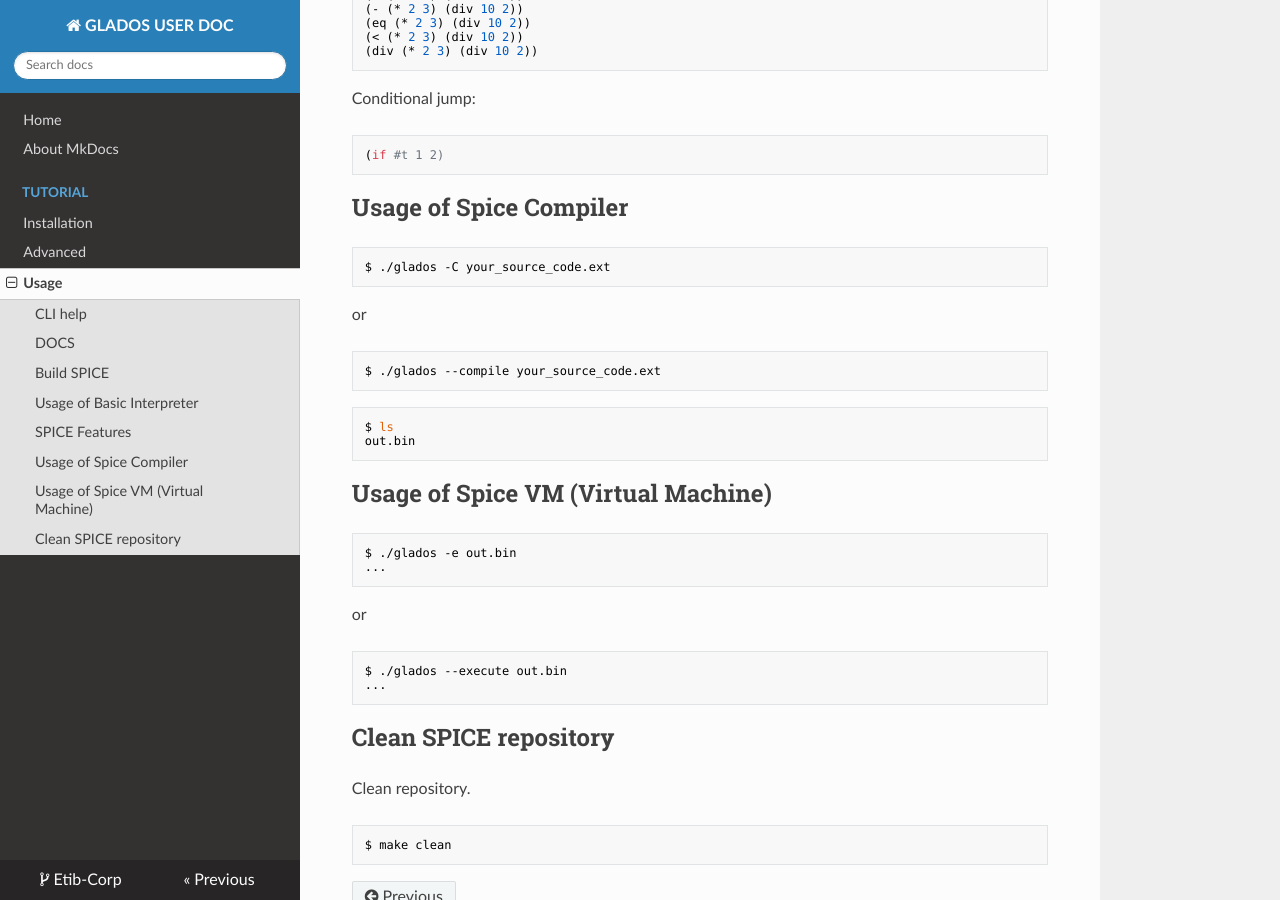
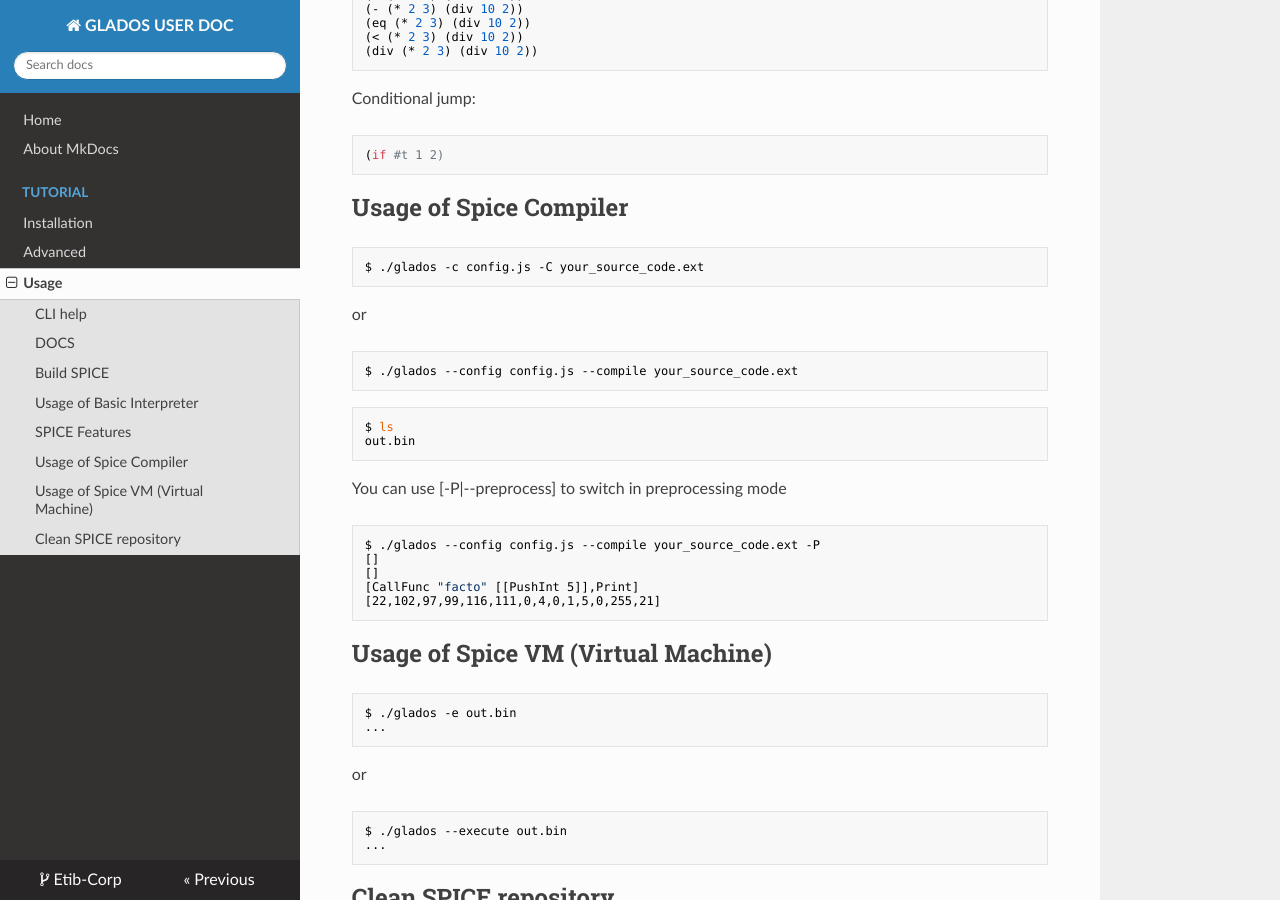
Before and after one commit to etib-corp/SPICE, an MkDocs documentation site: the page built from docs/docs/tutorial/usage.md, in a window 1280 px wide and 900 px high, scrolled down 1842 px. Built offline with MkDocs 1.6.1, drawn with Linux system fonts in a browser that asks for light colours; nearby versions of some CDN libraries.

Commit message:
Doc: update docs

````diff
--- a/docs/docs/tutorial/usage.md
+++ b/docs/docs/tutorial/usage.md
@@ -128,17 +128,27 @@ Conditional jump:
 ## Usage of Spice Compiler
 
 ```sh
-$ ./glados -C your_source_code.ext
+$ ./glados -c config.js -C your_source_code.ext
 ```
 or
 
 ```sh
-$ ./glados --compile your_source_code.ext
+$ ./glados --config config.js --compile your_source_code.ext
 ```
 
 ```sh
 $ ls
 out.bin
+```
+
+You can use [-P|--preprocess] to switch in preprocessing mode
+
+```sh
+$ ./glados --config config.js --compile your_source_code.ext -P
+[]
+[]
+[CallFunc "facto" [[PushInt 5]],Print]
+[22,102,97,99,116,111,0,4,0,1,5,0,255,21]
 ```
 
 ## Usage of Spice VM (Virtual Machine)
````
